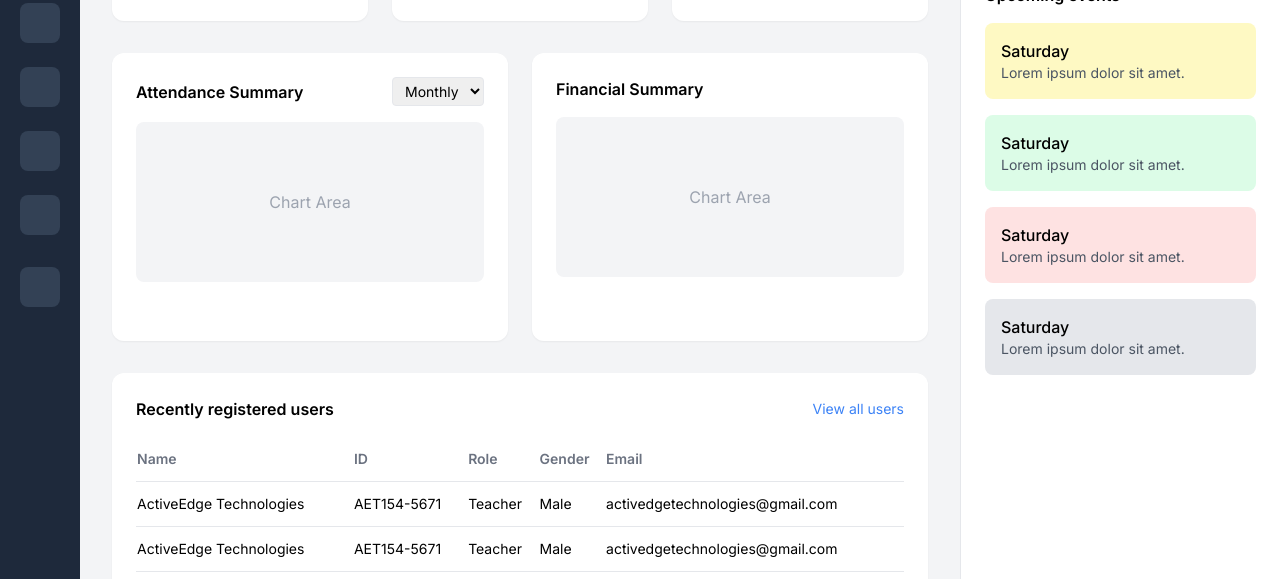
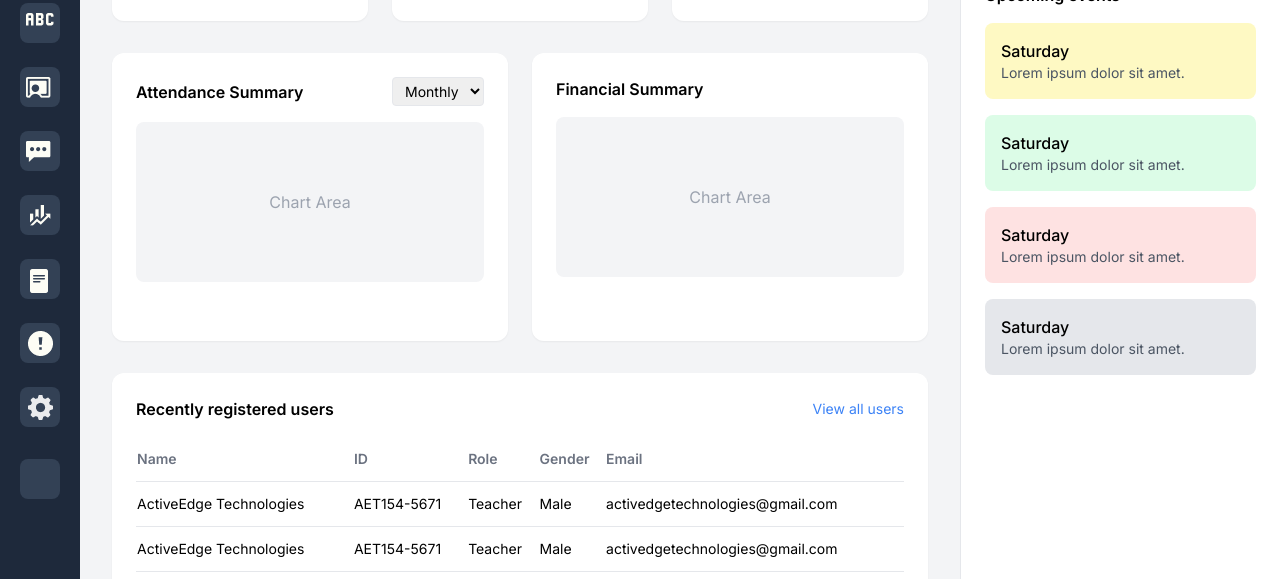
Before and after one commit to ValJnr-dev1/school-mangement, a website: page src/admin.html in a window 1280 px wide. Shown: the part 221-800 px from the top of the page. Drawn offline with nearby package versions, Linux system fonts and the light colour scheme.

Commit message:
2nd update monday task 1 week 7

```diff
--- a/src/admin.html
+++ b/src/admin.html
@@ -16,14 +16,17 @@
 
   <!-- Sidebar -->
   <aside class="w-20 bg-slate-800 flex flex-col items-center py-6 space-y-8">
-    <div class="w-10 h-10 bg-yellow-400 rounded-lg"></div>
+    <div class="w-10 h-10 rounded-lg"><img src="assets/Vectora.png" alt=""></div>
     <nav class="flex flex-col space-y-6 text-gray-300">
-      <div class="w-10 h-10 bg-slate-700 rounded-lg"></div>
-      <div class="w-10 h-10 bg-slate-700 rounded-lg"></div>
-      <div class="w-10 h-10 bg-slate-700 rounded-lg"></div>
-      <div class="w-10 h-10 bg-slate-700 rounded-lg"></div>
-      <div class="w-10 h-10 bg-slate-700 rounded-lg"></div>
-      <div class="w-10 h-10 bg-slate-700 rounded-lg"></div>
+      <div class="w-10 h-10 bg-slate-700 rounded-lg "><img src="assets/Vector(1).png" alt="" class="mt-2 ml-1.5"></div>
+      <div class="w-10 h-10 bg-slate-700 rounded-lg"><img src="assets/Vector(2).png" alt="" class="mt-2.5 ml-3"></div>
+      <div class="w-10 h-10 bg-slate-700 rounded-lg"><img src="assets/Vector(3).png" alt="" class="mt-2.5 ml-1.5"></div>
+      <div class="w-10 h-10 bg-slate-700 rounded-lg"><img src="assets/Vector(4).png" alt="" class="mt-2.5 ml-1.5"></div>
+      <div class="w-10 h-10 bg-slate-700 rounded-lg"><img src="assets/Vector(5).png" alt="" class="mt-2.5 ml-1.5"></div>
+      <div class="w-10 h-10 bg-slate-700 rounded-lg"><img src="assets/Vector(6).png" alt="" class="mt-2.5 ml-2.5"></div>
+      <div class="w-10 h-10 bg-slate-700 rounded-lg"><img src="assets/Vector(7).png" alt="" class="mt-2.5 ml-2.5"></div>
+      <div class="w-10 h-10 bg-slate-700 rounded-lg"><img src="assets/Vector(8).png" alt="" class="mt-2 ml-2"></div>
+      <div class="w-10 h-10 bg-slate-700 rounded-lg mt-1"><img src="assets/Vector(9).png" alt="" class="mt-2 ml-2"></div>
     </nav>
     <div class="mt-auto w-10 h-10 bg-slate-700 rounded-lg"></div>
   </aside>
```
Also changed, not shown: src/assets/Vector(1).png (added), src/assets/Vector(2).png (added), src/assets/Vector(3).png (added), src/assets/Vector(4).png (added), src/assets/Vector(5).png (added), src/assets/Vector(6).png (added), src/assets/Vector(7).png (added), src/assets/Vector(8).png (added), src/assets/Vector(9).png (added), src/assets/Vectora.png (added), src/output.css.
